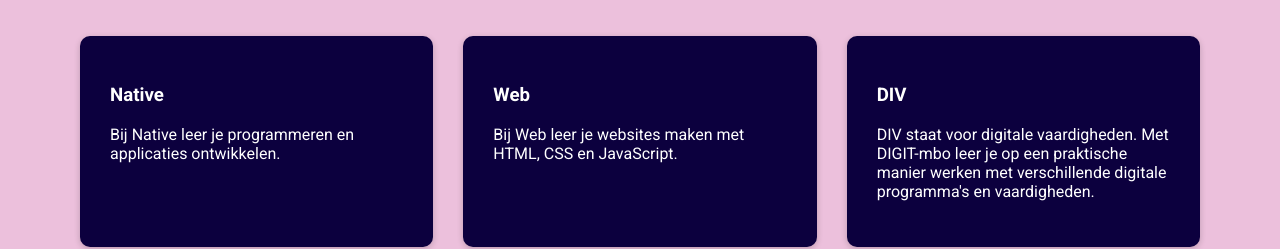
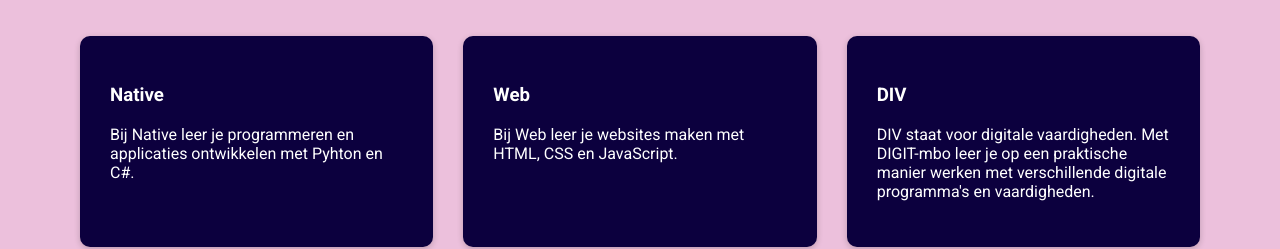
Before and after one commit to wilsonannor03-cyber/informatiewebsite, a plain HTML site: page index.html in a window 1280 px wide. Shown: the part 1120-1369 px from the top of the page. Drawn offline with Linux system fonts and the light colour scheme.

Commit message:
native aangepast

```diff
--- a/index.html
+++ b/index.html
@@ -47,7 +47,7 @@
     <div class="vak">
         <h3>Native</h3>
         <p>
-            Bij Native leer je programmeren en applicaties ontwikkelen.
+            Bij Native leer je programmeren en applicaties ontwikkelen met Pyhton en C#.
         </p>
     </div>
     <div class="vak">
```
